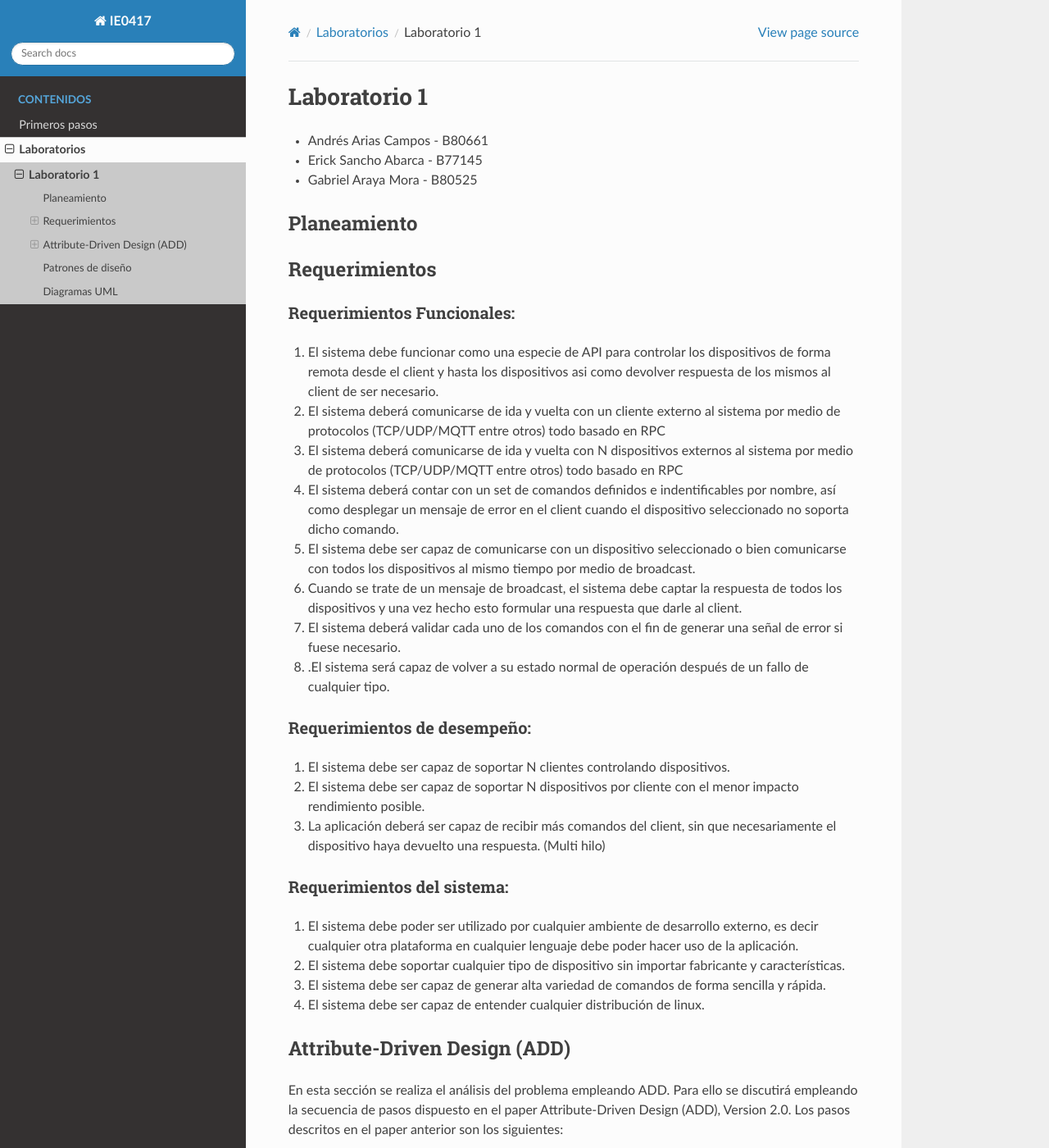
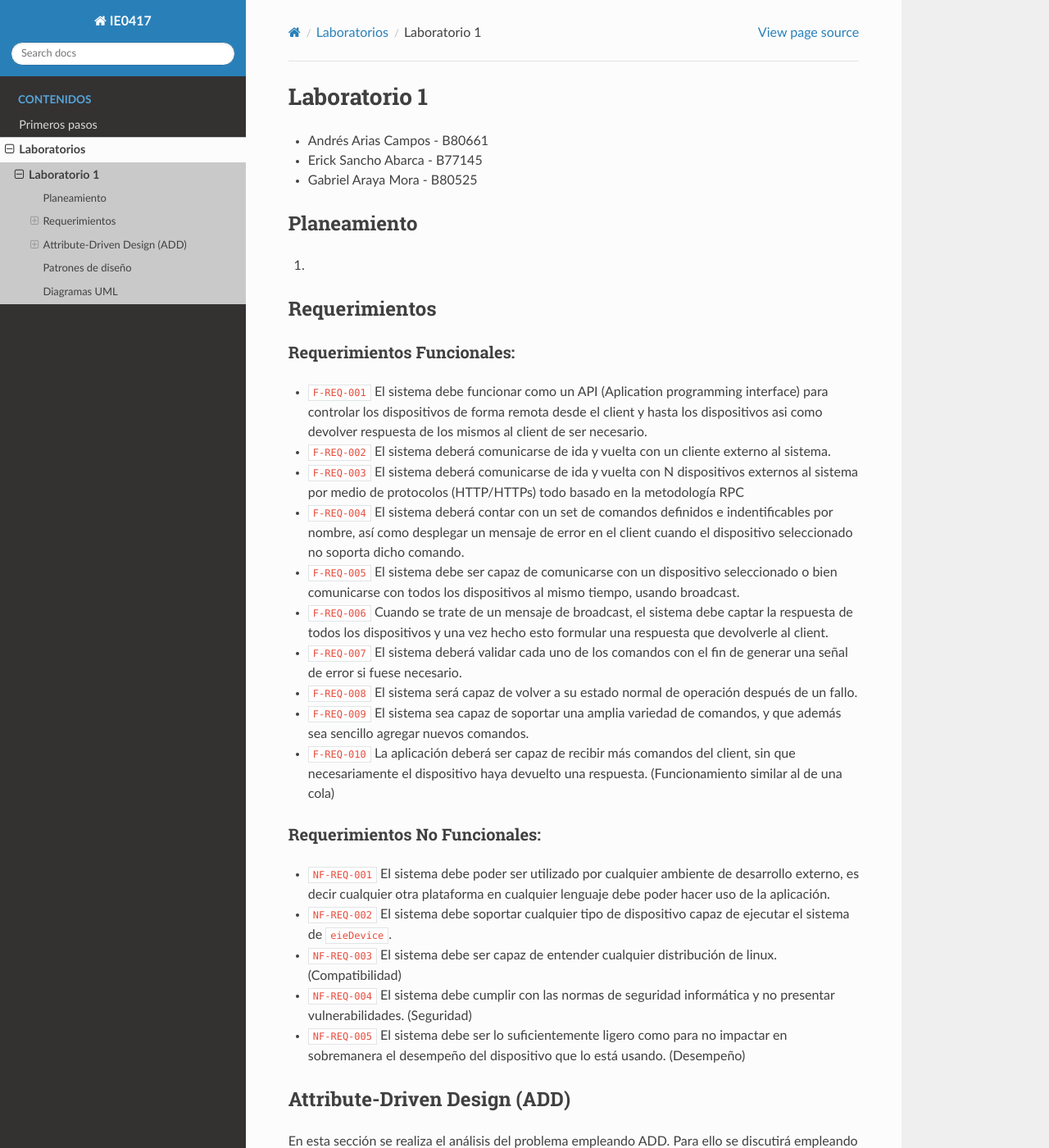
Before and after one commit to gabomora2200/ie0417-B80525, a Sphinx documentation site: the page built from docs/source/labs/lab1/lab1.rst, in a window 1280 px wide and 1400 px high. Shown: the whole window at 82% size. Built offline with Sphinx 7.4.7 and the Read the Docs theme 2.0.0, drawn with Linux system fonts in a browser that asks for light colours; some of the changed text lies outside the part shown.

Commit message:
Agregando requerimientos fase final

```diff
--- a/docs/source/labs/lab1/lab1.rst
+++ b/docs/source/labs/lab1/lab1.rst
@@ -9,39 +9,38 @@ Laboratorio 1
 Planeamiento
 ************
 
+.. introduccion\n
+
+#.
+
 Requerimientos
 **************
 
 Requerimientos Funcionales:
 ===========================
 
-#. El sistema debe funcionar como una especie de API para controlar los dispositivos de forma remota desde el client y hasta los dispositivos asi como devolver respuesta de los mismos al client de ser necesario.
-#. El sistema deberá comunicarse de ida y vuelta con un cliente externo al sistema por medio de protocolos (TCP/UDP/MQTT entre otros) todo basado en RPC
-#. El sistema deberá comunicarse de ida y vuelta con N dispositivos externos al sistema por medio de protocolos (TCP/UDP/MQTT entre otros) todo basado en RPC
-#. El sistema deberá contar con un set de comandos definidos e indentificables por nombre, así como desplegar un mensaje de error en el client cuando el dispositivo seleccionado no soporta dicho comando.
-#. El sistema debe ser capaz de comunicarse con un dispositivo seleccionado o bien comunicarse con todos los dispositivos al mismo tiempo por medio de broadcast.
-#. Cuando se trate de un mensaje de broadcast, el sistema debe captar la respuesta de todos los dispositivos y una vez hecho esto formular una respuesta que darle al client.
-#. El sistema deberá validar cada uno de los comandos con el fin de generar una señal de error si fuese necesario.
-#. .El sistema será capaz de volver a su estado normal de operación después de un fallo de cualquier tipo.
+* ``F-REQ-001`` El sistema debe funcionar como un API (Aplication programming interface) para controlar los dispositivos de forma remota desde el client y hasta los dispositivos asi como devolver respuesta de los mismos al client de ser necesario.
+* ``F-REQ-002`` El sistema deberá comunicarse de ida y vuelta con un cliente externo al sistema.
+* ``F-REQ-003`` El sistema deberá comunicarse de ida y vuelta con N dispositivos externos al sistema por medio de protocolos (HTTP/HTTPs) todo basado en la metodología RPC
+* ``F-REQ-004`` El sistema deberá contar con un set de comandos definidos e indentificables por nombre, así como desplegar un mensaje de error en el client cuando el dispositivo seleccionado no soporta dicho comando.
+* ``F-REQ-005`` El sistema debe ser capaz de comunicarse con un dispositivo seleccionado o bien comunicarse con todos los dispositivos al mismo tiempo, usando broadcast.
+* ``F-REQ-006`` Cuando se trate de un mensaje de broadcast, el sistema debe captar la respuesta de todos los dispositivos y una vez hecho esto formular una respuesta que devolverle al client.
+* ``F-REQ-007`` El sistema deberá validar cada uno de los comandos con el fin de generar una señal de error si fuese necesario.
+* ``F-REQ-008`` El sistema será capaz de volver a su estado normal de operación después de un fallo.
+* ``F-REQ-009`` El sistema sea capaz de soportar una amplia variedad de comandos, y que además sea sencillo agregar nuevos comandos.
+* ``F-REQ-010`` La aplicación deberá ser capaz de recibir más comandos del client, sin que necesariamente el dispositivo haya devuelto una respuesta. (Funcionamiento similar al de una cola)
 
-Requerimientos de desempeño:
-============================
+Requerimientos No Funcionales:
+==============================
 
-#. El sistema debe ser capaz de soportar N clientes controlando dispositivos.
-#. El sistema debe ser capaz de soportar N dispositivos por cliente con el menor impacto rendimiento posible.
-#. La aplicación deberá ser capaz de recibir más comandos del client, sin que necesariamente el dispositivo haya devuelto una respuesta. (Multi hilo)
-
-Requerimientos del sistema:
-===========================
-
-#. El sistema debe poder ser utilizado por cualquier ambiente de desarrollo externo, es decir cualquier otra plataforma en cualquier lenguaje debe poder hacer uso de la aplicación.
-#. El sistema debe soportar cualquier tipo de dispositivo sin importar fabricante y características.
-#. El sistema debe ser capaz de generar alta variedad de comandos de forma sencilla y rápida.
-#. El sistema debe ser capaz de entender cualquier distribución de linux.
+* ``NF-REQ-001`` El sistema debe poder ser utilizado por cualquier ambiente de desarrollo externo, es decir cualquier otra plataforma en cualquier lenguaje debe poder hacer uso de la aplicación.
+* ``NF-REQ-002`` El sistema debe soportar cualquier tipo de dispositivo capaz de ejecutar el sistema de ``eieDevice``.
+* ``NF-REQ-003`` El sistema debe ser capaz de entender cualquier distribución de linux. (Compatibilidad)
+* ``NF-REQ-004`` El sistema debe cumplir con las normas de seguridad informática y no presentar vulnerabilidades. (Seguridad)
+* ``NF-REQ-005`` El sistema debe ser lo suficientemente ligero como para no impactar en sobremanera el desempeño del dispositivo que lo está usando. (Desempeño)
 
 Attribute-Driven Design (ADD)
 *****************************
-
 
 En esta sección se realiza el análisis del problema empleando ADD. Para ello se discutirá empleando la secuencia de pasos dispuesto en el paper Attribute-Driven Design (ADD),
 Version 2.0. Los pasos descritos en el paper anterior son los siguientes:
@@ -87,7 +86,7 @@ En este paso se identifican y categorizan los requerimientos del elemento. En es
 || esto no debe implicar cambios en el API. Además, ciertos dispositivos y  |        |        |
 || casos de uso podrían requerir nuevos protocolos de comunicación.         |        |        |
 +---------------------------------------------------------------------------+--------+--------+
-|| Que el sistema sea capaz de generar una amplia variedad de comandos.     |  Alta  |  Media |
+|| Que el sistema sea capaz de soportar una amplia variedad de comandos.    |  Alta  |  Media |
 || Nuevos comandos deben ser sencillos de agregar.                          |        |        |
 +---------------------------------------------------------------------------+--------+--------+
 || Que el sistema tenga un rendimiento y escalabilidad adecuada al operar   |  Media |  Alta  |
@@ -256,10 +255,6 @@ Al emplear el patrón de diseño **command** Se garantiza la funcionalidad reque
 En el caso del segundo requerimiento éste no afecta la arquitectura del sistema por lo tanto no tiene repercusión en las decisiones de diseño tomadas.
 
 
-
-
-
-
 Patrones de diseño
 ******************
 
```
Also changed, not shown: other parts of docs/source/labs/lab1/lab1.rst (+1 -1 lines).
